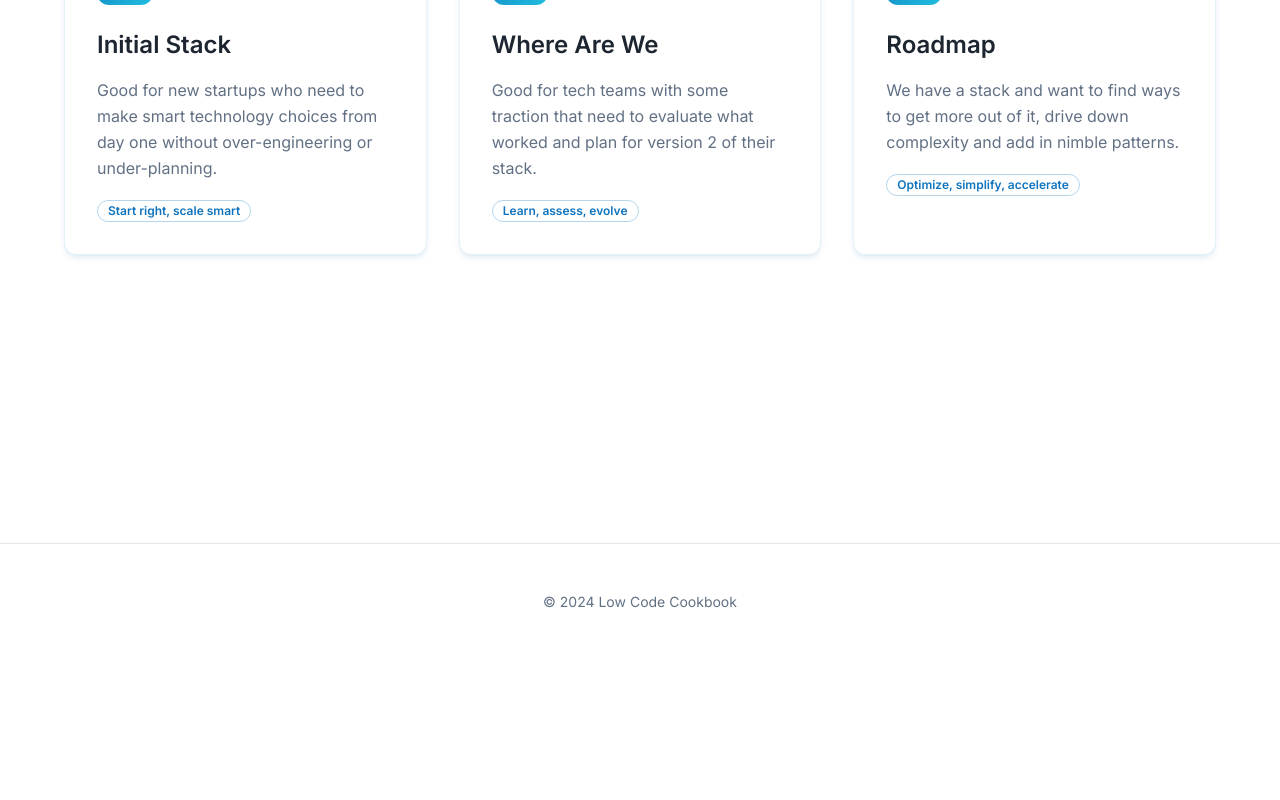
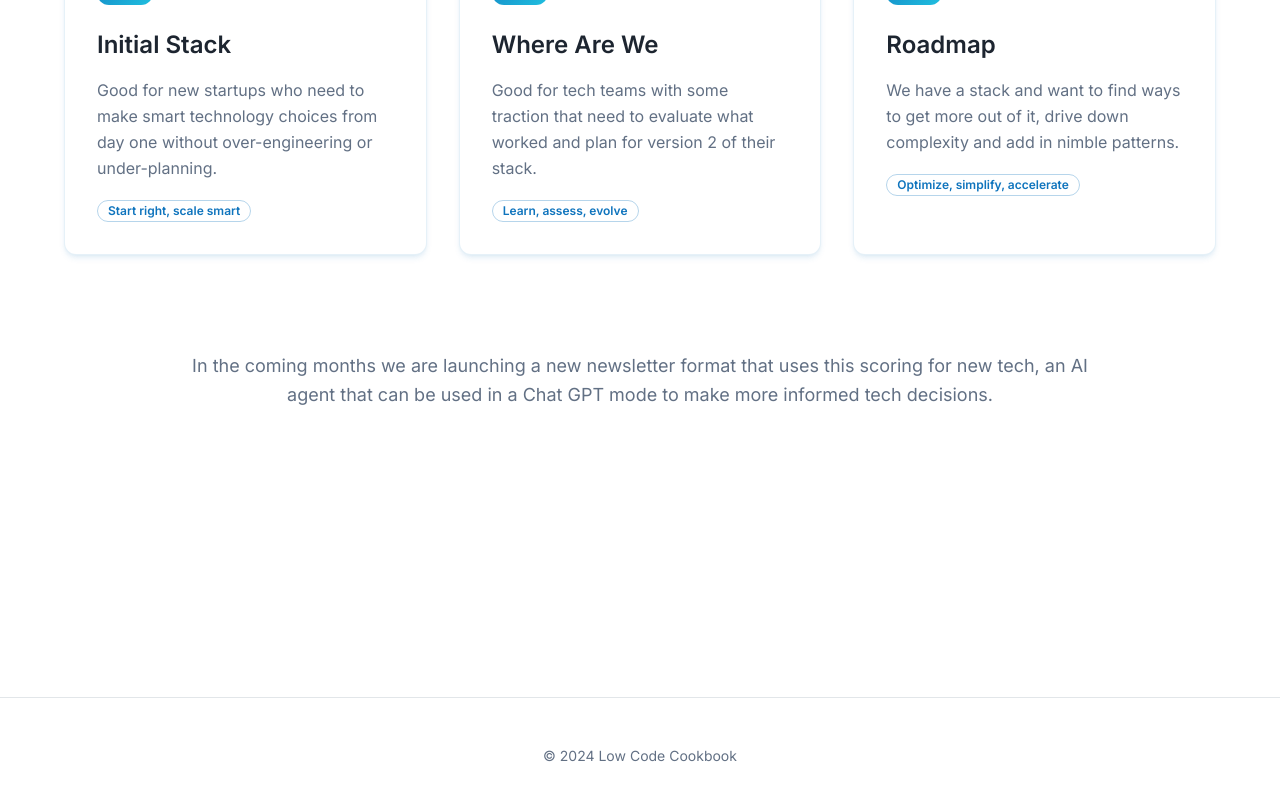
Before and after one commit to Low-Code-Cookbook/lean-code-compass, a React (Vite) app: page / in a window 1280 px wide. Shown: the part 1878-2678 px from the top of the page. Before the commit the page ends 2538 px from the top, so only its background shows below. Built offline with nearby package versions, Linux system fonts and the light colour scheme.

Commit message:
Add teaser text
Added a centered teaser text below the current section, announcing an upcoming newsletter format and an AI agent for tech decisions.

```diff
--- a/src/components/Framework.tsx
+++ b/src/components/Framework.tsx
@@ -123,6 +123,14 @@ const Framework = () => {
           </div>
         </div>
 
+        {/* Teaser Section */}
+        <div className="mt-24 text-center max-w-4xl mx-auto">
+          <p className="text-lg text-muted-foreground leading-relaxed">
+            In the coming months we are launching a new newsletter format that uses this scoring for new tech,
+            an AI agent that can be used in a Chat GPT mode to make more informed tech decisions.
+          </p>
+        </div>
+
       </div>
     </section>
   );
```
